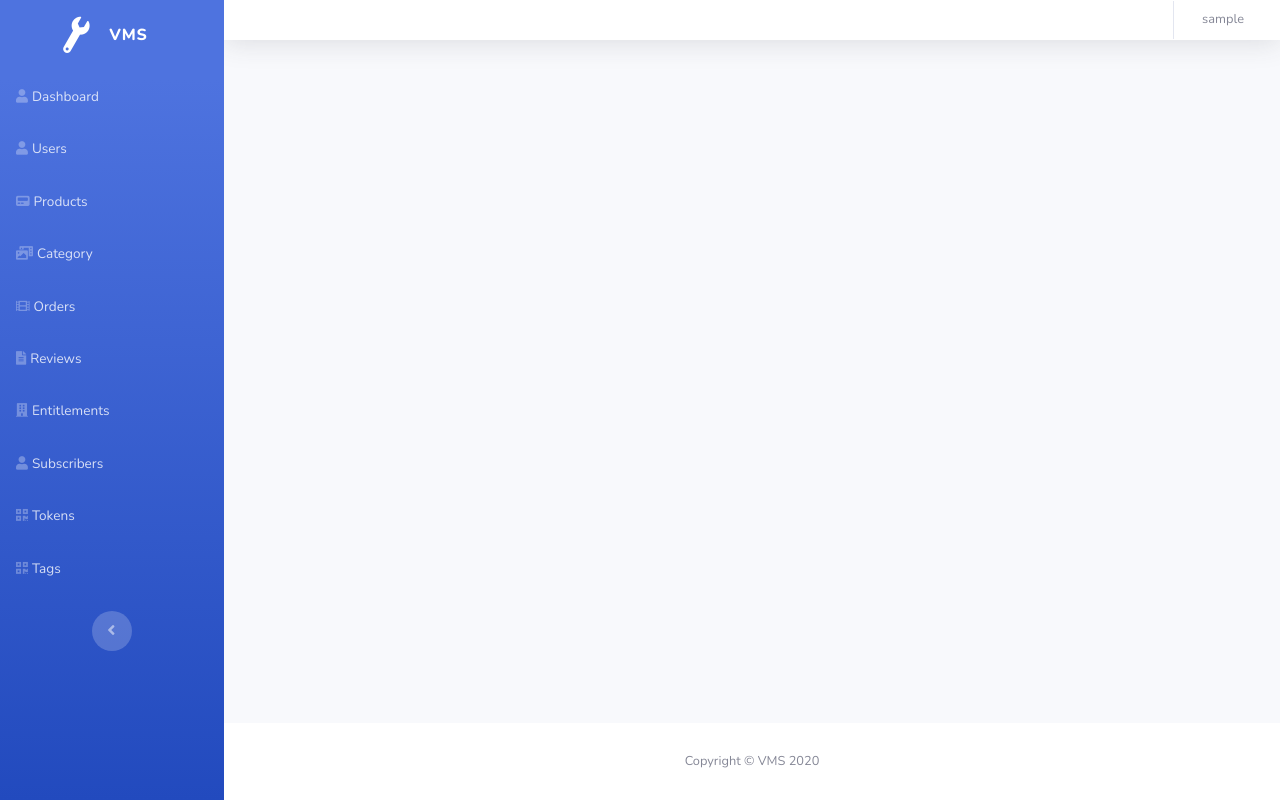
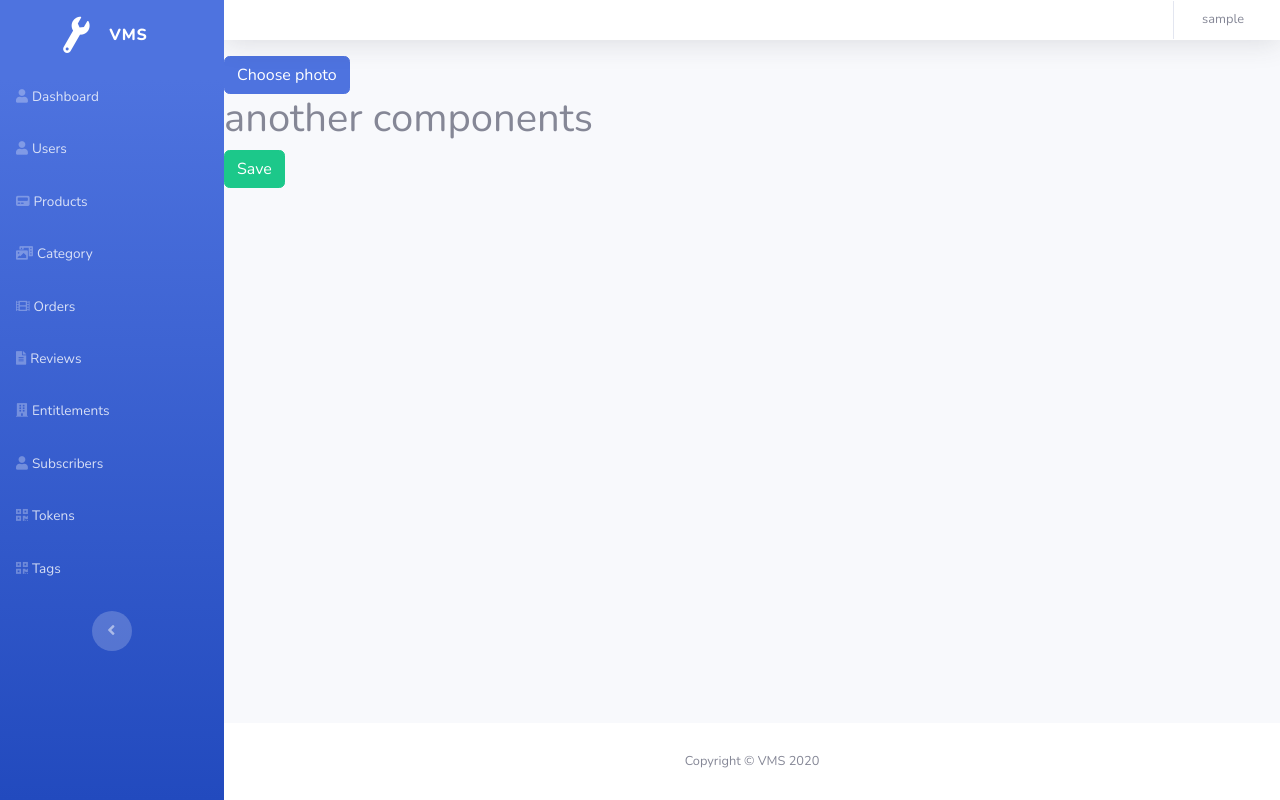
Before and after one commit to lamvuhang97/stationery-dashboard, a Vue app: page /orders in a window 1280 px wide. Built offline with nearby package versions, Linux system fonts and the light colour scheme; no server answers; sample sign-in values are in the browser's storage; what vue-localstorage, vue-notification, vue-toasted would draw is missing.

Commit message:
create upload image component

```diff
--- /dev/null
+++ b/src/components/global/UploadImage.vue
@@ -0,0 +1,74 @@
+<template>
+  <div>
+    <div>
+       <div>
+         <div >
+           <button class="btn btn-primary" @click="click1">Choose photo</button>
+           <input type="file" ref="input1"
+            style="display: none"
+            @change="previewImage" accept="image/*" >
+         </div>
+       <div v-if="imageData!=null">
+          <img class="preview" height="268" width="356" :src="img1">
+       <br>
+       </div>
+       </div>
+    </div>
+    <!-- <div>
+        <button class="btn btn-primary" color="pink" @click="create">upload</button>
+    </div> -->
+  </div>
+</template>
+
+
+<script>
+import firebase from 'firebase';
+export default {
+  data () {
+    return {
+      img1: '',
+      imageData: null
+    }
+  },
+  methods: {
+    // create () {
+    //   const post = {
+    //     photo: this.img1,
+    //   }
+    //   console.log("post", post);
+    //   firebase.database().ref('PhotoGallery').push(post)
+    //   .then((response) => {
+    //     console.log(response)
+    //   })
+    //   .catch(err => {
+    //     console.log(err)
+    //   })
+    // },
+    click1() {
+        this.$refs.input1.click()
+    },
+    previewImage(event) {
+        console.log('1');
+        this.uploadValue=0;
+        this.img1=null;
+        this.imageData = event.target.files[0];
+        this.onUpload()
+    },
+    onUpload(){
+        this.img1=null;
+        const storageRef=firebase.storage().ref(`${this.imageData.name}`).put(this.imageData);
+        storageRef.on(`state_changed`,snapshot=>{
+            this.uploadValue = (snapshot.bytesTransferred/snapshot.totalBytes)*100;
+        }, error=>{console.log(error.message)},
+        ()=>{
+            this.uploadValue=100;
+            storageRef.snapshot.ref.getDownloadURL().then((url)=>{
+                    this.img1 =url;
+                    this.$emit('uploadImage', this.img1)
+                });
+            }
+        );
+    },
+  }
+}
+</script>
--- a/src/views/dashboard.vue
+++ b/src/views/dashboard.vue
@@ -1,8 +1,5 @@
 <template>
   <div>
-        <h1>Upload a photo</h1>
-
-
     <div>
        <div>
          <div >
--- a/src/views/orders.vue
+++ b/src/views/orders.vue
@@ -0,0 +1,45 @@
+<template>
+    <div>
+        <div>
+            <upload-image @uploadImage="uploadImage"/>
+        </div>
+        <div>
+            <h1>another components</h1>
+        </div>
+        <div>
+            <button class="btn btn-success" @click="save">Save </button>
+        </div>
+    </div>
+</template>
+<script>
+import UploadImage from '@/components/global/UploadImage.vue'
+import firebase from 'firebase'
+export default {
+    data() {
+        return {
+            imgUrl: ''
+        }
+    },
+    components:{
+        UploadImage
+    },
+    methods: {
+        uploadImage(params) {
+            this.imgUrl = params
+        },
+        save() {
+              const post = {
+                photo: this.imgUrl,
+              }
+              firebase.database().ref('PhotoGallery').push(post)
+              .then((response) => {
+                console.log(response)
+              })
+              .catch(err => {
+                console.log(err)
+              })
+        }
+    }
+
+}
+</script>
```
